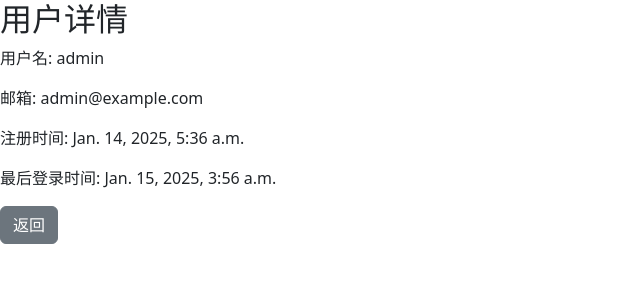
After one commit to czchengxuyuan/xianzhong_statistics, a Django app: page /user/2/ in a window 1280 px wide. The commit adds this page. Shown: the top 300 px of the page, without its empty margins (0-640 px from the left). Run offline with Django 5.2, Linux system fonts and the light colour scheme; a user stored in the database is signed in; data comes from the database, SQL or seed files in the repository.

Commit message:
add user profile

```diff
--- a/templates/users/admin_dashboard.html
+++ b/templates/users/admin_dashboard.html
@@ -5,7 +5,7 @@
         {% if not user.is_staff %}
           <p>你没有权限访问此页面。</p>
         {% else %}
-        <h3>欢迎, {{ user.username }}!</h3>
+        <h3><a href="{% url 'user_detail' user.id %}">欢迎：{{ user.username }}！</a></h3>
         <h3>所有事故记录</h3>
         <!-- 为表格添加边框样式 -->
         <table class="table">
@@ -37,7 +37,7 @@
                             <a href="{{ accident.video_link }}" target="_blank">查看视频</a>
                         </td>
                         <td>
-                          {{ accident.created_by }}<br>
+                          <a href="{% url 'user_detail' accident.created_by.id %}">{{ accident.created_by }}</a>
                         </td>
                         <td>
                           {% if accident.is_approved %}
--- a/templates/users/user_dashboard.html
+++ b/templates/users/user_dashboard.html
@@ -3,7 +3,7 @@
 {% block content %}
 <div class="container mt-4">
     <h2>用户仪表盘</h2>
-    <h3>欢迎, {{ user.username }}!</h3>
+    <h3><a href="{% url 'user_detail' user.id %}">欢迎：{{ user.username }}！</a></h3>
     <!-- 如果用户提交了事故记录，则显示列表 -->
     {% for message in unread_messages %}
         <div class="alert alert-info">
--- /dev/null
+++ b/templates/users/user_detail.html
@@ -0,0 +1,14 @@
+<!-- users/user_detail.html -->
+{% extends 'base_generic.html' %}
+{% load static %}
+{% block content %}
+<h2>用户详情</h2>
+
+<p>用户名: {{ user.username }}</p>
+<p>邮箱: {{ user.email }}</p>
+<p>注册时间: {{ user.date_joined }}</p>
+<p>最后登录时间: {{ user.last_login }}</p>
+
+<!-- 可以根据需要添加其他用户信息 -->
+<a href="{{ previous_url }}" class="btn btn-secondary">返回</a>
+{% endblock %}
--- a/users/urls.py
+++ b/users/urls.py
@@ -10,4 +10,5 @@ urlpatterns = [
     path('admin_dashboard/', views.admin_dashboard, name='admin_dashboard'),
     path('user_dashboard/', views.user_dashboard, name='user_dashboard'),
     path('register/admin/', views.register_admin, name='register_admin'),
+    path('user/<int:user_id>/', views.user_detail, name='user_detail'),
     ]
--- a/users/views.py
+++ b/users/views.py
@@ -1,10 +1,11 @@
-from django.shortcuts import render, redirect
+from django.shortcuts import render, redirect, get_object_or_404
 from django.contrib import messages
 from django.contrib.auth.decorators import login_required, user_passes_test
 from .forms import CustomUserCreationForm
 from django.contrib.auth.views import LoginView
 from data.models import Accident, Message
 from data.forms import AccidentForm
+from .models import CustomUser
 
 def is_admin(user):
     return user.is_staff
@@ -70,3 +71,9 @@ def register_admin(request):
     else:
         form = CustomUserCreationForm()
     return render(request, 'users/register_admin.html', {'form': form})
+
+@login_required
+def user_detail(request, user_id):
+    user = get_object_or_404(CustomUser, id=user_id)
+    previous_url = request.META.get('HTTP_REFERER', 'default_url')
+    return render(request, 'users/user_detail.html', {'user': user, 'previous_url': previous_url})
```
